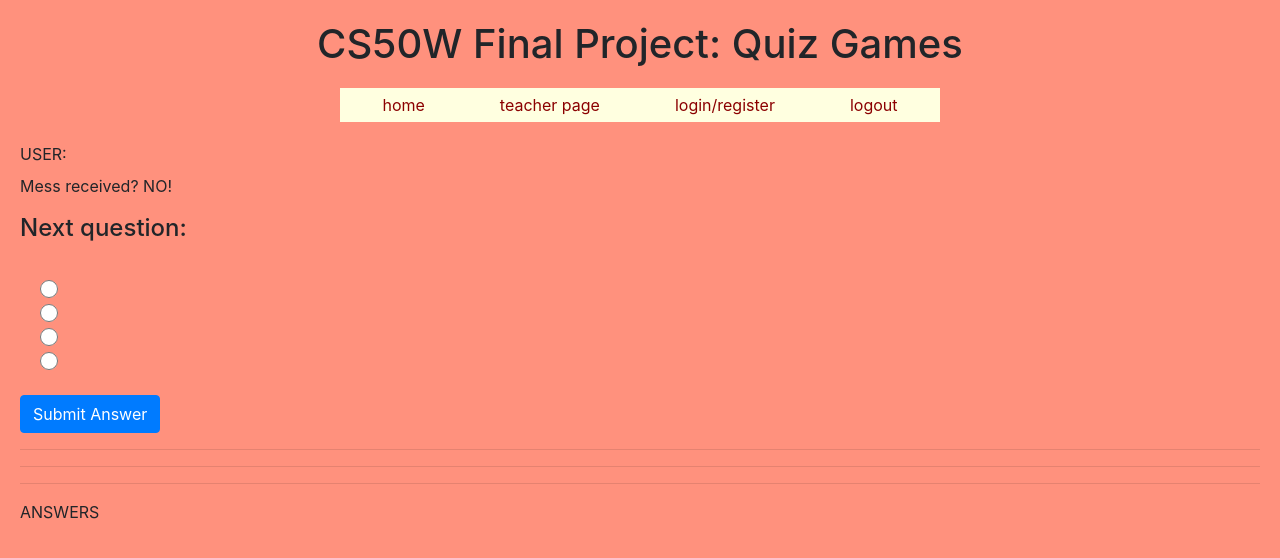
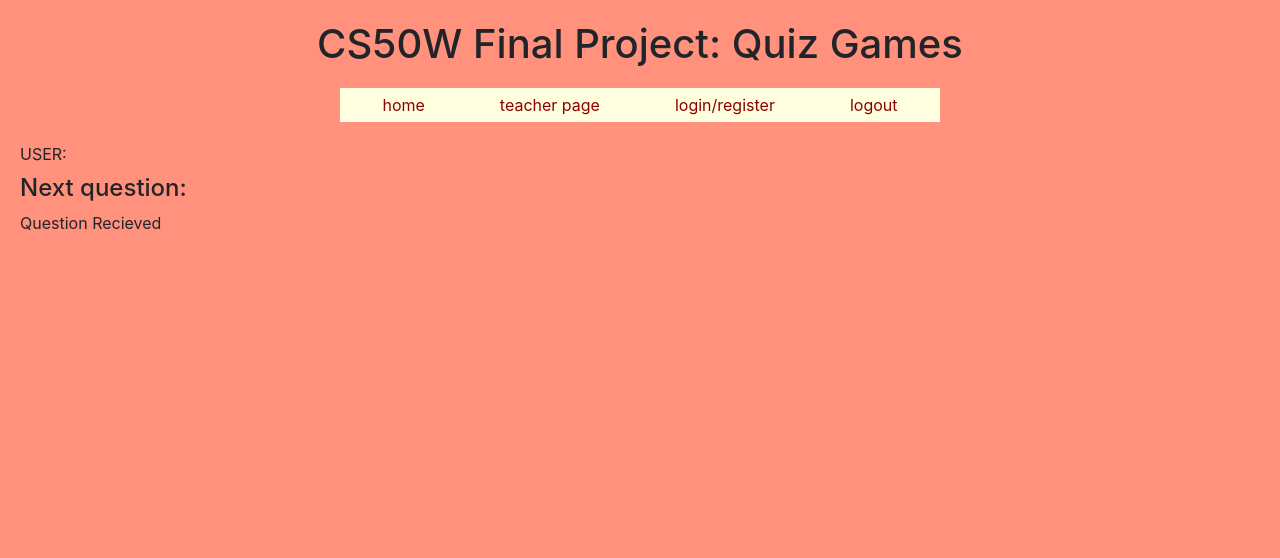
Before and after one commit to raphaeluziel/quiz, a Flask app: template templates/game.html in a window 1280 px wide. Shown: the top 558 px of the page. Run offline with Flask 2, Linux system fonts and the light colour scheme; the template is opened without the code that fills it, so the values that code supplies are empty; some libraries are stand-ins or nearby versions.

Commit message:
making progress

```diff
--- a/quiz.py
+++ b/quiz.py
@@ -50,7 +50,7 @@ def index():
     return render_template("index.html")
 
 
-@app.route("/login", methods=["GET", "POST"])
+@app.route("/logins", methods=["GET", "POST"])
 def login():
 
     """Log user in"""
@@ -194,29 +194,17 @@ def game(teacher, game_name):
 
     game = db.execute("SELECT * FROM games WHERE game_name = :game AND teacher = :teacher", {"game":game_name, "teacher":"uziel"}).fetchone()
 
-    question = db.execute("SELECT * FROM questions WHERE question_id =:question_number", {"question_number":game.question_list[question_number]}).fetchone()
-
     if request.method == 'POST':
-        question_number = game.question_list.index(int(request.form.get("question_number")))
-        question = db.execute("SELECT * FROM questions WHERE question_id =:question_number", {"question_number":game.question_list[question_number]}).fetchone()
+        print(request.form)
+        question_number = int(request.form.get("question_number"))
+        question = db.execute("SELECT * FROM questions WHERE question_id =:question_number", {"question_number":game.question_list[question_number - 1]}).fetchone()
+        print(question)
         if request.form.get("submitted_answer") == question.answer:
             result = "Correct!!!"
         else:
             result = "Sorry!"
-        question_number = game.question_list.index(int(request.form.get("question_number"))) + 1
 
-    question = db.execute("SELECT * FROM questions WHERE question_id =:question_number", {"question_number":game.question_list[question_number]}).fetchone()
-
-    questions = db.execute("SELECT * FROM questions WHERE question_id = ANY(:question_list)", {"question_list":game.question_list}).fetchall()
-
-    #user = db.execute("SELECT * FROM users WHERE username = :username", {"username": "raphaeluziel"}).fetchone()
-    #print(user)
-    try:
-        user = db.execute("SELECT * FROM users WHERE user_id = :userid", {"userid": session["userid"]}).fetchone()
-    except:
-        user = None
-
-    return render_template("game.html", game=game, question=question, questions=questions, result=result, user=user)
+    return render_template("game.html", game=game, question=question, result=result)
 
 @app.route("/game_control/<string:teacher>/<string:game_name>", methods=["GET", "POST"])
 def game_control(teacher, game_name):
@@ -257,6 +245,7 @@ def message(data):
     print(data)
     question = db.execute("SELECT * FROM questions WHERE question_id = 1").fetchone()
     message = {
+        "question_id": question.question_id,
         "question": question.question,
         "choice_a": question.choice_a,
         "choice_b": question.choice_b,
--- a/static/game.js
+++ b/static/game.js
@@ -4,34 +4,32 @@ document.addEventListener('DOMContentLoaded', () => {
   var socket = io.connect(location.protocol + '//' + document.domain + ':' + location.port);
 
   socket.on('push question', data => {
-    document.querySelector('#message_received').innerHTML =
+
+    console.log(data);
+
+    document.querySelector('#question_received').innerHTML =
       data.question +
-      '<br>(A) ' + data.choice_a +
-      '<br>(B) ' + data.choice_b +
-      '<br>(C) ' + data.choice_C +
-      '<br>(D) ' + data.choice_d;
-
-      document.querySelector('#label_a').innerHTML = data.choice_a;
-
-      var answers = document.getElementById("answers");
-
-      var question = document.createElement("div");
-      question.innerHTML = data.question;
-      answers.appendChild(question);
-
-      var label = document.createElement("label");
-      var radio = document.createElement("input");
-
-      radio.type = "radio";
-      radio.name = "submitted_answer";
-      radio.value = "A";
-
-      label.appendChild(radio);
-
-      label.appendChild(document.createTextNode(data.choice_a));
-
-      answers.appendChild(label)
-
+      "<form action='' method='post'>" +
+        "<div class='form-check'>" +
+          "<input class='form-check-input' type='radio' name='submitted_answer' value='A' required>" +
+          "<label id='label_a' class='form-check-label'>" + data.choice_a + "</label>" +
+        "</div>" +
+        "<div class='form-check'>" +
+          "<input class='form-check-input' type='radio' name='submitted_answer' value='B' required>" +
+          "<label id='label_a' class='form-check-label'>" + data.choice_b + "</label>" +
+        "</div>" +
+        "<div class='form-check'>" +
+          "<input class='form-check-input' type='radio' name='submitted_answer' value='C' required>" +
+          "<label id='label_a' class='form-check-label'>" + data.choice_c + "</label>" +
+        "</div>" +
+        "<div class='form-check'>" +
+          "<input class='form-check-input' type='radio' name='submitted_answer' value='D' required>" +
+          "<label id='label_a' class='form-check-label'>" + data.choice_d + "</label>" +
+        "</div>" +
+        "<input type='hidden' name='question_number' value='1'>" +
+        "<br>" +
+        "<button type='submit' class='btn btn-primary'>Submit Answer</button>"
+      "</form>";
 
     });
 
--- a/templates/game.html
+++ b/templates/game.html
@@ -8,39 +8,10 @@
 
   <h1>{{ game.game_name }}</h1>
 
-  <p id="message_received">Mess received?  NO!</p>
-
   <h4>{{ result }}</h4>
   <h4>Next question:</h4>
 
-  {{ question.question }}
-  <br>
-
-  <form action="" method="post">
-    <div class="form-check">
-      <input class="form-check-input" type="radio" name="submitted_answer" value="A" required>
-      <label id="label_a" class="form-check-label"></label>
-    </div>
-    <div class="form-check">
-      <input class="form-check-input" type="radio" name="submitted_answer" value="B" required>
-      <label class="form-check-label">{{ question.choice_b }}</label>
-    </div>
-    <div class="form-check">
-      <input class="form-check-input" type="radio" name="submitted_answer" value="C" required>
-      <label class="form-check-label">{{ question.choice_c }}</label>
-    </div>
-    <div class="form-check">
-      <input class="form-check-input" type="radio" name="submitted_answer" value="D" required>
-      <label class="form-check-label">{{ question.choice_d }}</label>
-    </div>
-    <input type="hidden" name="question_number" value="{{ question.question_id }}">
-    <br>
-    <button type="submit" class="btn btn-primary">Submit Answer</button>
-  </form>
-
-  <hr><hr><hr>
-
-  <div id="answers">ANSWERS</div>
+  <div id="question_received">Question Recieved</div>
 
   <script type="text/javascript" src="https://cdnjs.cloudflare.com/ajax/libs/socket.io/2.2.0/socket.io.js"></script>
   <script type="text/javascript" src="/static/game.js"></script>
```
